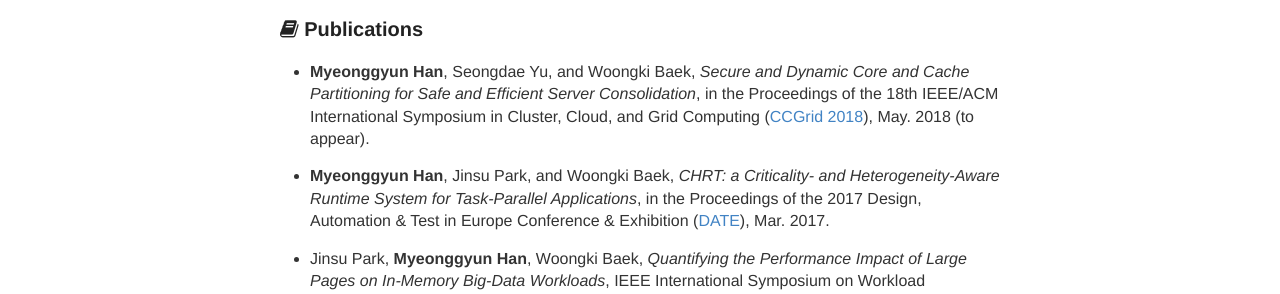
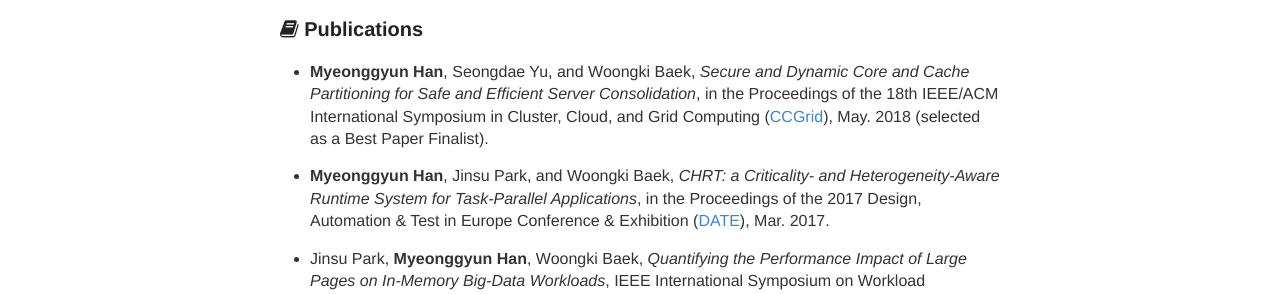
Before and after one commit to myeonggyunhan/myeonggyunhan.github.io, a Jekyll site: the page built from _posts/2018-04-17-Profile.md, in a window 1280 px wide. Shown: the part 704-998 px from the top of the page. Built offline with Jekyll 4.4.1, drawn with Linux system fonts in a browser that asks for light colours; nearby versions of some CDN libraries.

Commit message:
Add best paper finalist

```diff
--- a/_posts/2018-04-17-Profile.md
+++ b/_posts/2018-04-17-Profile.md
@@ -23,7 +23,7 @@
     March 2013 - February 2018
 
 ### <i class="fa fa-book"></i> Publications
-  - **Myeonggyun Han**, Seongdae Yu, and Woongki Baek, *Secure and Dynamic Core and Cache Partitioning for Safe and Efficient Server Consolidation*, in the Proceedings of the 18th IEEE/ACM International Symposium in Cluster, Cloud, and Grid Computing ([CCGrid 2018](https://ccgrid2018.seas.gwu.edu/)), May. 2018 (to appear).
+  - **Myeonggyun Han**, Seongdae Yu, and Woongki Baek, *Secure and Dynamic Core and Cache Partitioning for Safe and Efficient Server Consolidation*, in the Proceedings of the 18th IEEE/ACM International Symposium in Cluster, Cloud, and Grid Computing ([CCGrid](https://ccgrid2018.seas.gwu.edu/)), May. 2018 (selected as a Best Paper Finalist).
 
   - **Myeonggyun Han**, Jinsu Park, and Woongki Baek, *CHRT: a Criticality- and Heterogeneity-Aware Runtime System for Task-Parallel Applications*, in the Proceedings of the 2017 Design, Automation & Test in Europe Conference & Exhibition ([DATE](https://www.date-conference.com/date17/)), Mar. 2017.
 
```
